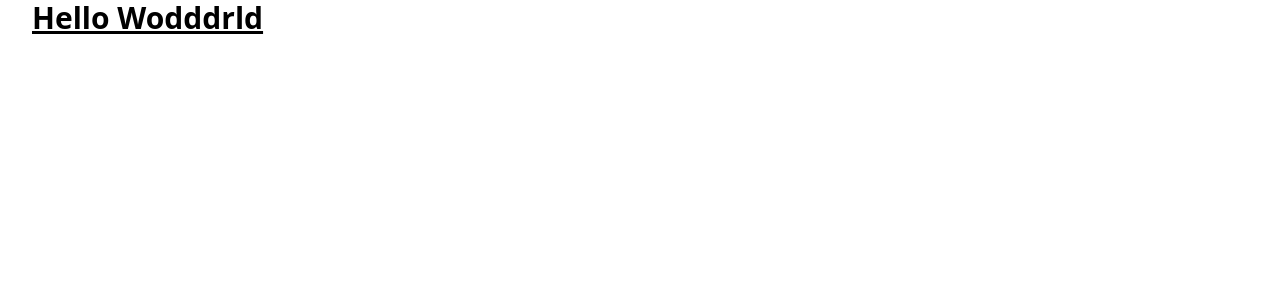
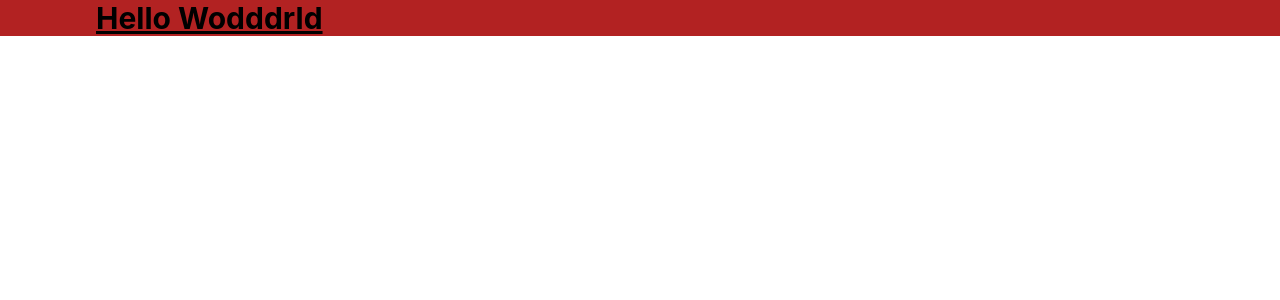
Before and after one commit to Marciohenr1que/Reembolsos-front, a Vue app: page / in a window 1280 px wide. Shown: the top 300 px of the page. Built offline with nearby package versions, Linux system fonts and the light colour scheme.

Commit message:
feat(tailwind): add color configurations and additional plugins

```diff
--- a/package.json
+++ b/package.json
@@ -17,6 +17,9 @@
   },
   "devDependencies": {
     "@eslint/js": "^9.19.0",
+    "@tailwindcss/aspect-ratio": "^0.4.2",
+    "@tailwindcss/forms": "^0.5.10",
+    "@tailwindcss/typography": "^0.5.16",
     "@vitejs/plugin-vue": "^5.2.1",
     "@vue/eslint-config-prettier": "^10.2.0",
     "@vue/test-utils": "^2.4.6",
--- a/src/App.vue
+++ b/src/App.vue
@@ -1,5 +1,7 @@
 <script setup></script>
 
 <template>
-  <h1 class="text-3xl font-bold underline container">Hello Wodddrld</h1>
+  <h1 class="text-3xl font-bold underline bg-primary container">
+    Hello Wodddrld
+  </h1>
 </template>
--- a/tailwind.config.js
+++ b/tailwind.config.js
@@ -3,19 +3,42 @@ export default {
   content: ["./index.html", "./src/**/*.{vue,js,ts,jsx,tsx}"],
   theme: {
     container: {
-      center: true, // Centraliza automaticamente
-      padding: "2rem", // Adiciona espaçamento nas laterais
+      center: true,
+      padding: {
+        DEFAULT: "2rem",
+        sm: "1rem",
+        lg: "4rem",
+        xl: "6rem",
+        "2xl": "8rem",
+      },
     },
     extend: {
+      colors: {
+        primary: "#B22222",
+        secondary: "#2D2D2D",
+        accent: "#FFD700",
+        neutral: "#F5F5F5",
+      },
       screens: {
-        xs: "475px", // Adiciona um breakpoint extra pequeno
-        sm: "640px",
-        md: "768px",
-        lg: "1024px",
-        xl: "1280px",
-        "2xl": "1536px",
+        xs: "475px",
+      },
+      fontFamily: {
+        sans: ["Inter", "sans-serif"],
+        serif: ["Merriweather", "serif"],
+      },
+      spacing: {
+        18: "4.5rem",
+        22: "5.5rem",
+      },
+      borderRadius: {
+        xl: "1rem",
+        "2xl": "1.5rem",
       },
     },
   },
-  plugins: [],
+  plugins: [
+    require("@tailwindcss/forms"),
+    require("@tailwindcss/typography"),
+    require("@tailwindcss/aspect-ratio"),
+  ],
 };
```
Also changed, not shown: 1 other file (tests, documents, lock files or other folders).
